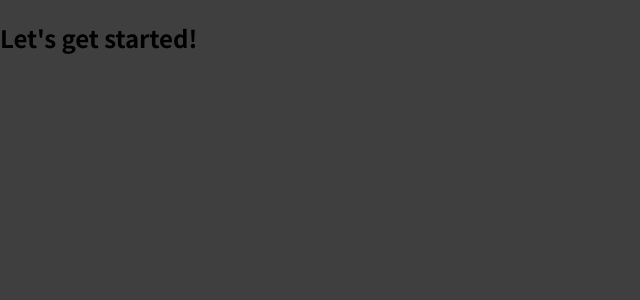
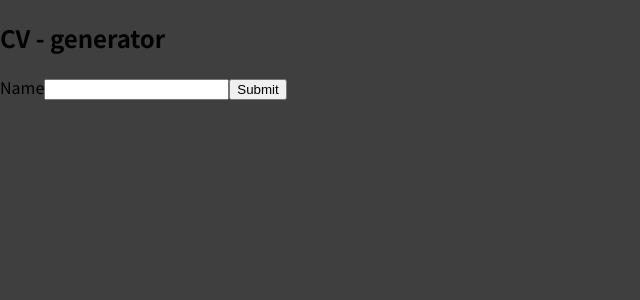
Before and after one commit to Piperski13/cv-application-generator, a React (Create React App) app: page / in a window 1280 px wide. Shown: the top 300 px of the page, without its empty margins (0-640 px from the left). Built offline with nearby package versions, Linux system fonts and the light colour scheme.

Commit message:
Added basic form

```diff
--- a/src/App.js
+++ b/src/App.js
@@ -1,8 +1,26 @@
+import { useState } from "react";
+
 function App() {
+  const [name, setName] = useState("");
+
+  const handleOnSubmit = (e) => {
+    e.preventDefault();
+    console.log("Log object: ", name);
+  };
+
   return (
-    <div>
-      <h2>Let's get started!</h2>
-    </div>
+    <>
+      <h2>CV - generator</h2>
+      <form onSubmit={handleOnSubmit}>
+        <label>Name</label>
+        <input
+          type="text"
+          value={name}
+          onChange={(event) => setName(event.target.value)}
+        />
+        <button type="submit">Submit</button>
+      </form>
+    </>
   );
 }
 
```
